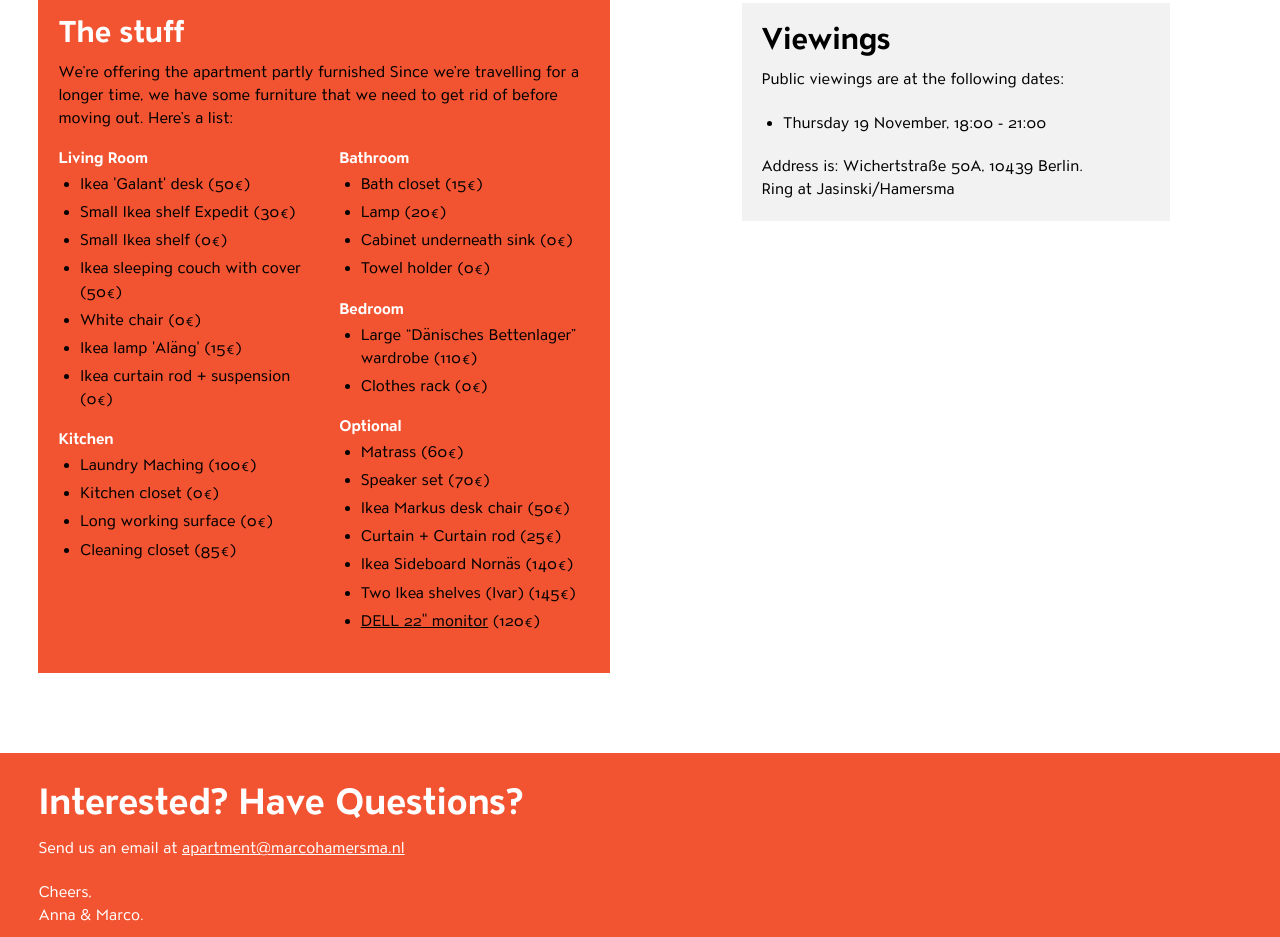
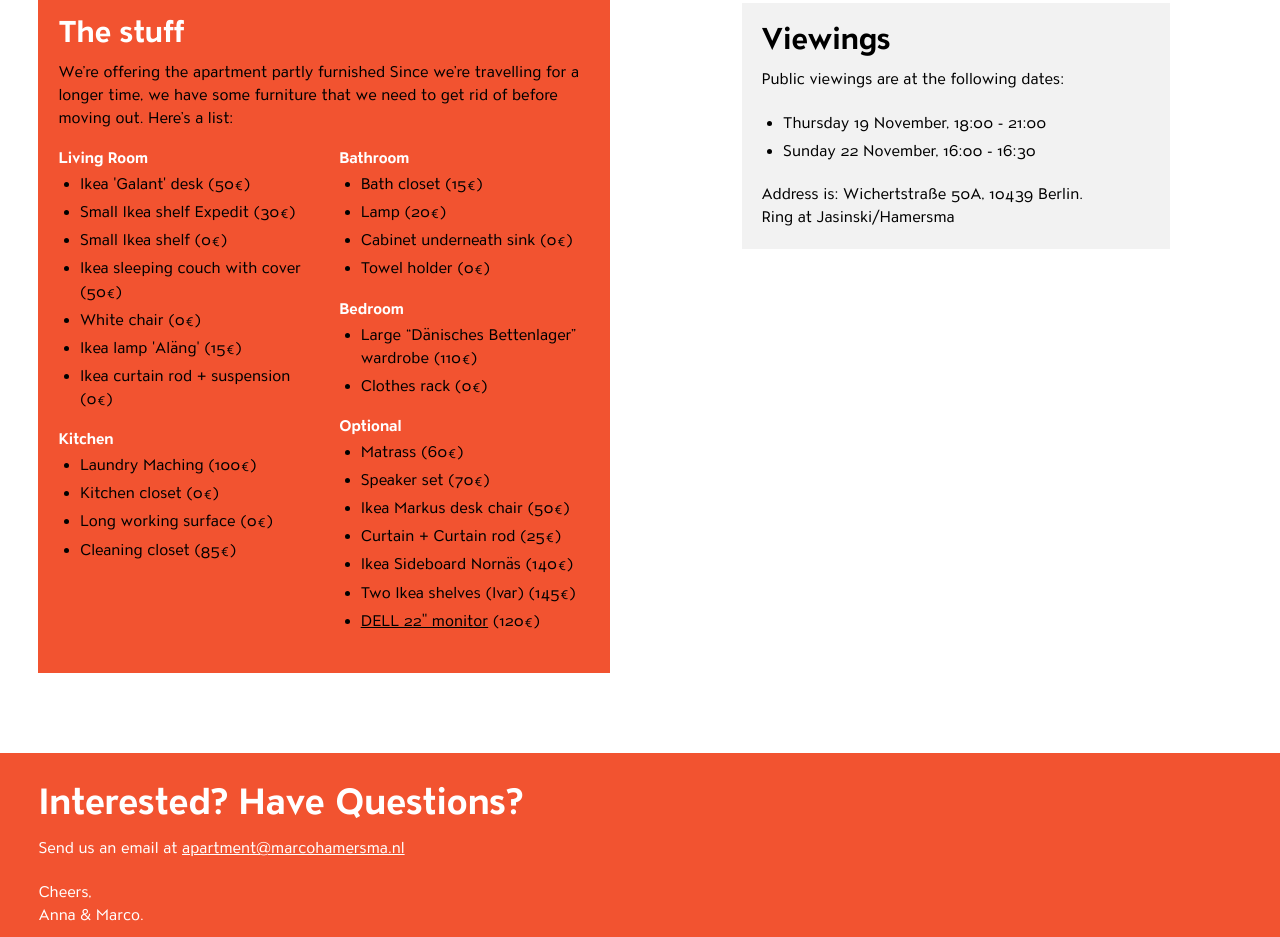
Before and after one commit to marcohamersma/apartment, a website: page public/index.html in a window 1280 px wide. Shown: the part 1380-2317 px from the top of the page. Drawn offline with Linux system fonts and the light colour scheme.

Commit message:
Add new viewing

```diff
--- a/public/index.html
+++ b/public/index.html
@@ -142,6 +142,9 @@
           <li>
             Thursday 19 November, 18:00&nbsp;-&nbsp;21:00
           </li>
+          <li>
+            Sunday 22 November, 16:00&nbsp;-&nbsp;16:30
+          </li>
         </ul>
         </p>
         <p>Address is: Wichertstraße&nbsp;50A, 10439&nbsp;Berlin. Ring&nbsp;at&nbsp;Jasinski/Hamersma</p>
```
